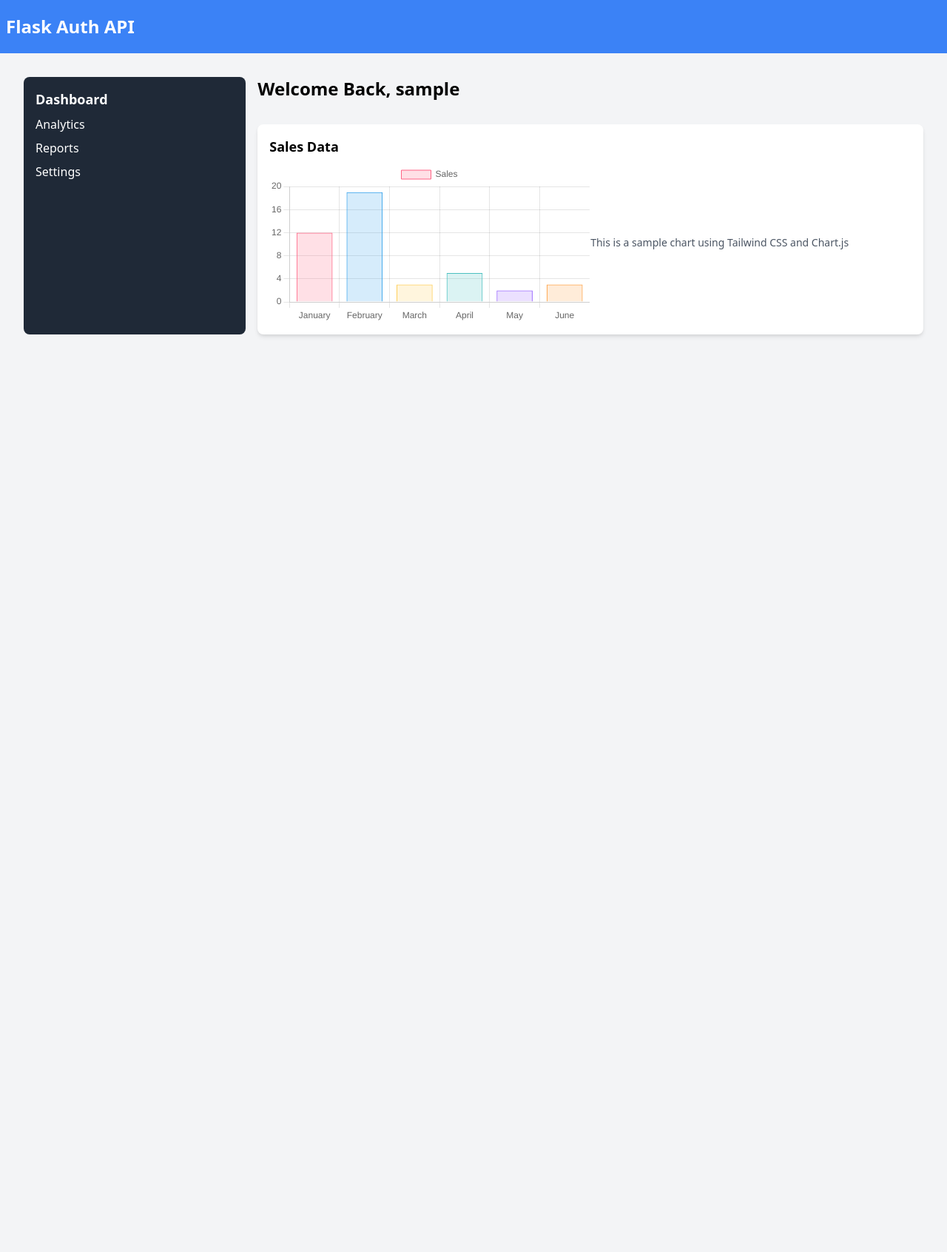
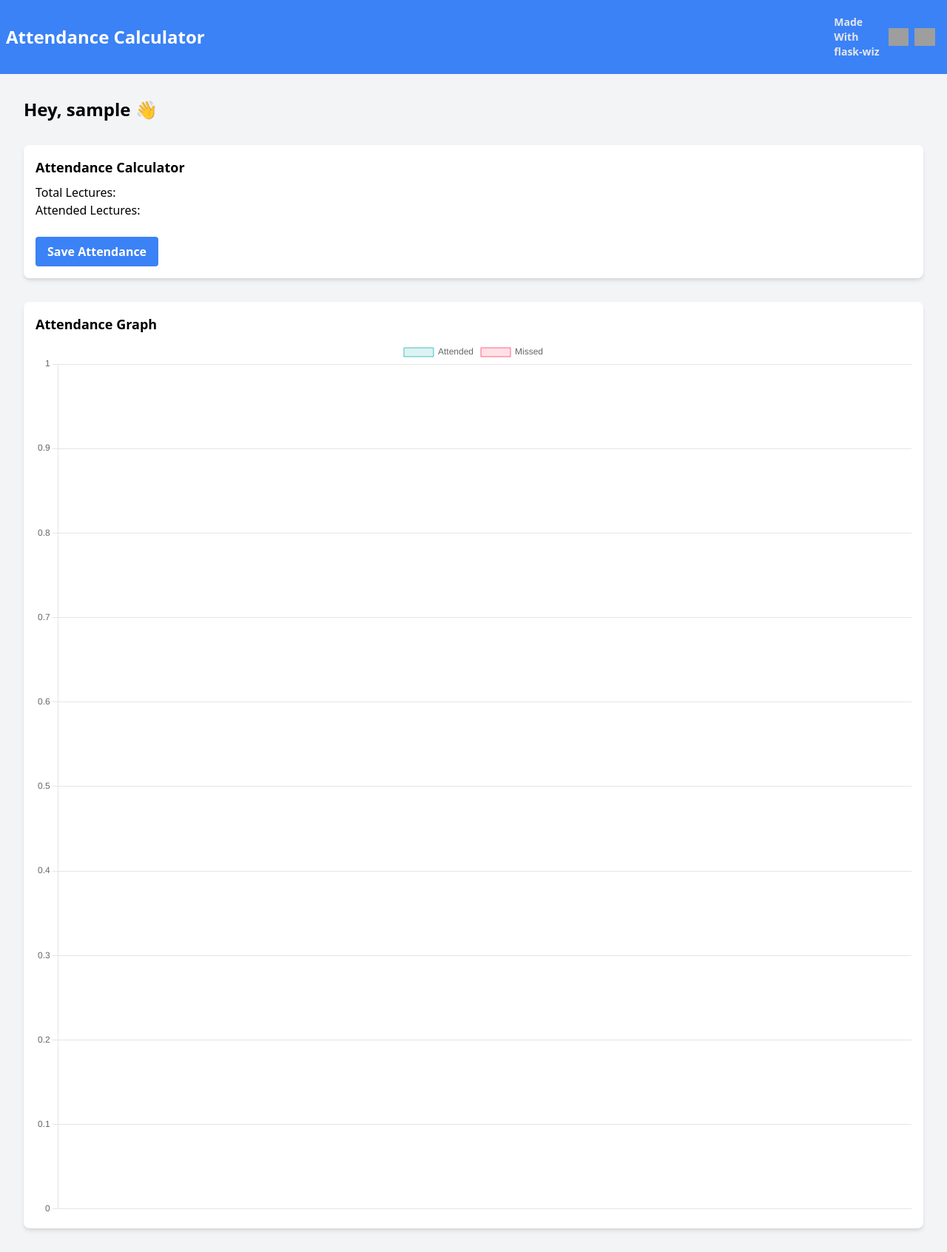
Before and after one commit to krishvsoni/justification, a Flask app: template templates/dashboard.html in a window 1280 px wide. Shown: the whole page at 74% size. Before the commit the page ends 455 px from the top, so only its background shows below. Run offline with Flask 3, Linux system fonts and the light colour scheme; the template is opened without the code that fills it: most values are stand-ins (such as "Sample title", 1, 10 or a date in 2020); grey boxes are pictures that could not be loaded.

Commit message:
attendance_calculator

```diff
--- a/app.py
+++ b/app.py
@@ -8,6 +8,7 @@
 client = MongoClient('')
 db = client['flask-auth']
 users_collection = db['users']
+attendance_collection = db['attendance']
 
 @app.route('/')
 def index():
@@ -49,10 +50,27 @@
 def welcome(username):
     user = users_collection.find_one({'username': username})
     if user:
-        return render_template('dashboard.html', user=user)
+        return render_template('dashboard.html', username=username)
     else:
         flash('User not found.', 'danger')
         return redirect(url_for('index'))
 
+
+@app.route('/save_attendance', methods=['POST'])
+def save_attendance():
+    if request.method == 'POST':
+        username = request.form['username']
+        total_lectures = int(request.form['total_lectures'])
+        attended_lectures = int(request.form['attended_lectures'])
+
+        attendance_collection.insert_one({'username': username, 'total_lectures': total_lectures, 'attended_lectures': attended_lectures})
+
+        flash('Attendance saved successfully.', 'success')
+        return redirect(url_for('welcome', username=username))
+    else:
+        flash('Invalid request method.', 'danger')
+        return redirect(url_for('index'))
+
+
 if __name__ == '__main__':
     app.run(debug=True)
--- a/templates/dashboard.html
+++ b/templates/dashboard.html
@@ -1,34 +1,29 @@
 {% extends 'layout.html' %}
 
 {% block content %}
-  <div class="container mx-auto px-4 flex">
-    <!-- Sidebar -->
-    <div class="w-1/4 bg-gray-800 p-4 rounded-lg mr-4">
-      <h3 class="text-lg font-semibold mb-2 text-white">Dashboard</h3>
-      <ul class="text-white">
-        <li class="mb-2"><a href="#" class="hover:underline">Analytics</a></li>
-        <li class="mb-2"><a href="#" class="hover:underline">Reports</a></li>
-        <li class="mb-2"><a href="#" class="hover:underline">Settings</a></li>
-      </ul>
+  <div class="container mx-auto px-4">
+    <h2 class="text-2xl font-semibold mb-4">Hey, {{ username }} 👋</h2>
+
+    <div class="bg-white rounded-lg shadow-md p-4 mt-8">
+      <h3 class="text-lg font-semibold mb-2">Attendance Calculator</h3>
+      <form id="attendanceCalculatorForm" method="post" action="{{ url_for('save_attendance') }}">
+        <input type="hidden" name="username" value="{{ username }}">
+        <label for="total_lectures">Total Lectures:</label>
+        <input type="number" id="totalLectures" name="total_lectures" required min="1">
+        <br>
+        <label for="attended_lectures">Attended Lectures:</label>
+        <input type="number" id="lecturesAttended" name="attended_lectures" required min="0">
+        <br>
+        <br>
+        <button type="submit" class="bg-blue-500 hover:bg-blue-700 text-white font-bold py-2 px-4 rounded">Save Attendance</button>
+    </form>
+
+      <div id="attendanceResult"></div>
     </div>
 
-    <!-- Main content -->
-    <div class="w-3/4">
-      <h2 class="text-2xl font-semibold mb-4">Welcome Back, {{ username }}</h2>
-      <p></p>
-
-      <!-- Chart -->
-      <div class="bg-white rounded-lg shadow-md p-4 mt-8">
-        <h3 class="text-lg font-semibold mb-2">Sales Data</h3>
-        <div class="flex items-center justify-between">
-          <div class="w-1/2">
-            <canvas class="w-full" id="salesChart"></canvas>
-          </div>
-          <div class="w-1/2">
-            <p class="text-sm text-gray-600">This is a sample chart using Tailwind CSS and Chart.js</p>
-          </div>
-        </div>
-      </div>
+    <div class="bg-white rounded-lg shadow-md p-4 mt-8">
+      <h3 class="text-lg font-semibold mb-2">Attendance Graph</h3>
+      <canvas class="w-full" id="attendanceChart"></canvas>
     </div>
   </div>
 
@@ -36,29 +31,30 @@
 
   <script>
     document.addEventListener("DOMContentLoaded", function() {
-      var ctx = document.getElementById('salesChart').getContext('2d');
+      document.getElementById('attendanceCalculatorForm').addEventListener('submit', function(event) {
+        event.preventDefault();
+        var totalLectures = parseFloat(document.getElementById('totalLectures').value);
+        var lecturesAttended = parseFloat(document.getElementById('lecturesAttended').value);
+        var attendancePercentage = (lecturesAttended / totalLectures) * 100;
+        document.getElementById('attendanceResult').innerHTML = "<b> Attendance Percentage: " + attendancePercentage.toFixed(2) + "% </b>";
+        updateChart(lecturesAttended, totalLectures - lecturesAttended);
+      });
+
+      var ctx = document.getElementById('attendanceChart').getContext('2d');
       var myChart = new Chart(ctx, {
-        type: 'bar',
+        type: 'doughnut',
         data: {
-          labels: ['January', 'February', 'March', 'April', 'May', 'June'],
+          labels: ['Attended', 'Missed'],
           datasets: [{
-            label: 'Sales',
-            data: [12, 19, 3, 5, 2, 3],
+            label: 'Attendance',
+            data: [0, 0],
             backgroundColor: [
-              'rgba(255, 99, 132, 0.2)',
-              'rgba(54, 162, 235, 0.2)',
-              'rgba(255, 206, 86, 0.2)',
               'rgba(75, 192, 192, 0.2)',
-              'rgba(153, 102, 255, 0.2)',
-              'rgba(255, 159, 64, 0.2)'
+              'rgba(255, 99, 132, 0.2)'
             ],
             borderColor: [
-              'rgba(255, 99, 132, 1)',
-              'rgba(54, 162, 235, 1)',
-              'rgba(255, 206, 86, 1)',
               'rgba(75, 192, 192, 1)',
-              'rgba(153, 102, 255, 1)',
-              'rgba(255, 159, 64, 1)'
+              'rgba(255, 99, 132, 1)'
             ],
             borderWidth: 1
           }]
@@ -71,6 +67,11 @@
           }
         }
       });
+
+      function updateChart(attended, missed) {
+        myChart.data.datasets[0].data = [attended, missed];
+        myChart.update();
+      }
     });
   </script>
 {% endblock %}
--- a/templates/layout.html
+++ b/templates/layout.html
@@ -2,16 +2,28 @@
 <html lang="en">
 <head>
   <meta charset="UTF-8">
-  <meta name="viewport" content="width=device-width, initial-scale=1.0 ">
-  <title>Flask User Authentication</title>
+  <meta name="viewport" content="width=device-width, initial-scale=1.0">
+  <title>Flask User Authentication  </title>
   <link href="https://cdn.jsdelivr.net/npm/tailwindcss@2.2.19/dist/tailwind.min.css" rel="stylesheet">
 </head>
 <body class="bg-gray-100">
-  <header class="bg-blue-500 text-white py-5">
-    <div class="container mx-auto px-2 ">
-      <h1 class="text-2xl font-semibold"><a href="http://localhost:5000">Flask Auth API</a></h1>
+
+  <header class="bg-blue-500 text-white py-5 flex justify-between items-center">
+    <div class="container mx-auto px-2">
+      <h1 class="text-2xl font-semibold"><a href="http://localhost:5000">Attendance Calculator </a></h1>
+    </div>
+    <div class="flex items-center mr-4">
+      <span class="text-sm text-gray-200 font-bold">Made With
+        <br> flask-wiz</span>
+      <a href="https://github.com/krishvsoni/flask-wiz" class="ml-2" target="_blank">
+        <img src="https://github.githubassets.com/images/modules/logos_page/GitHub-Mark.png" alt="GitHub" class="h-6">
+      </a>
+      <a href="https://pypi.org/project/flask-wiz/" class="ml-2" target="_blank">
+        <img src="https://raw.githubusercontent.com/github/explore/666de02829613e0244e9441b114edb85781e972c/topics/pip/pip.png" alt="PyPI" class="h-6">
+      </a>
     </div>
   </header>
+
   <section class="container mx-auto px-4 py-8">
     {% block content %}{% endblock %}
   </section>
```
Also changed, not shown: templates/index.html (+36 -2 lines).
